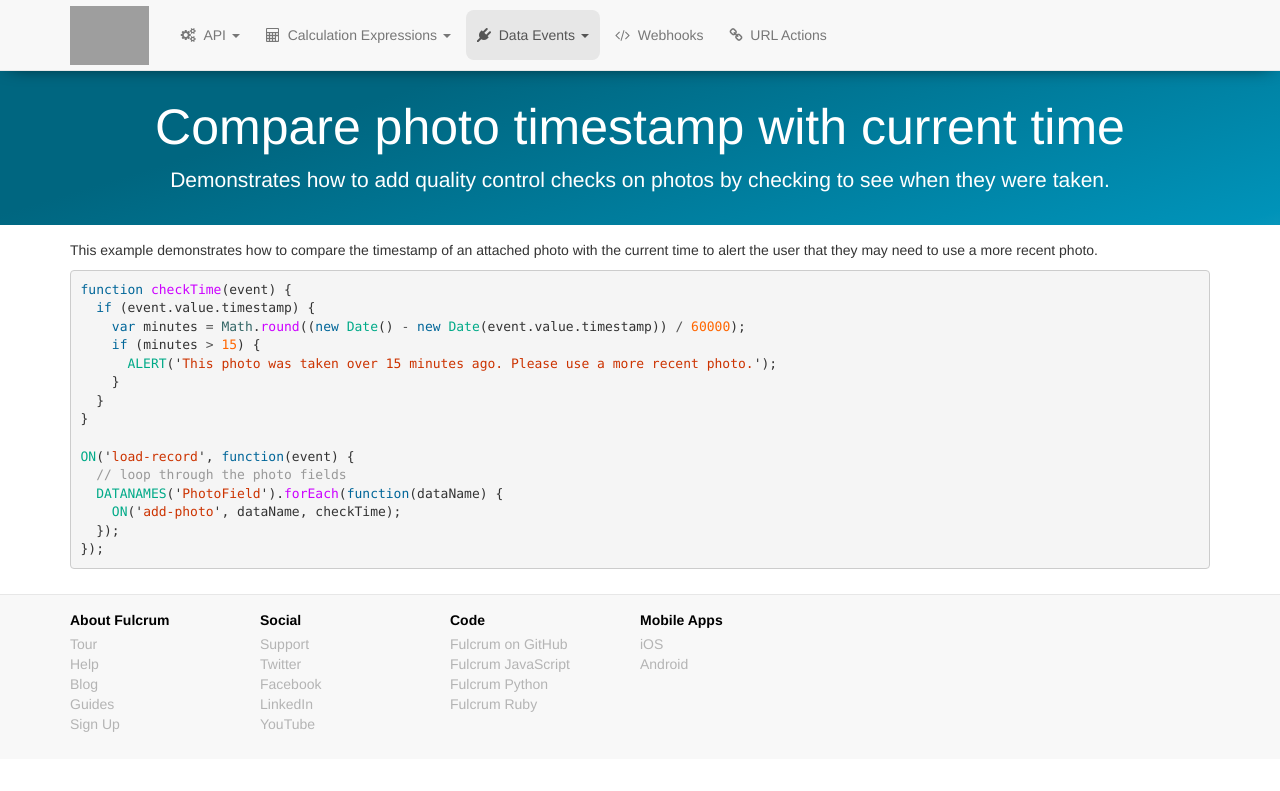
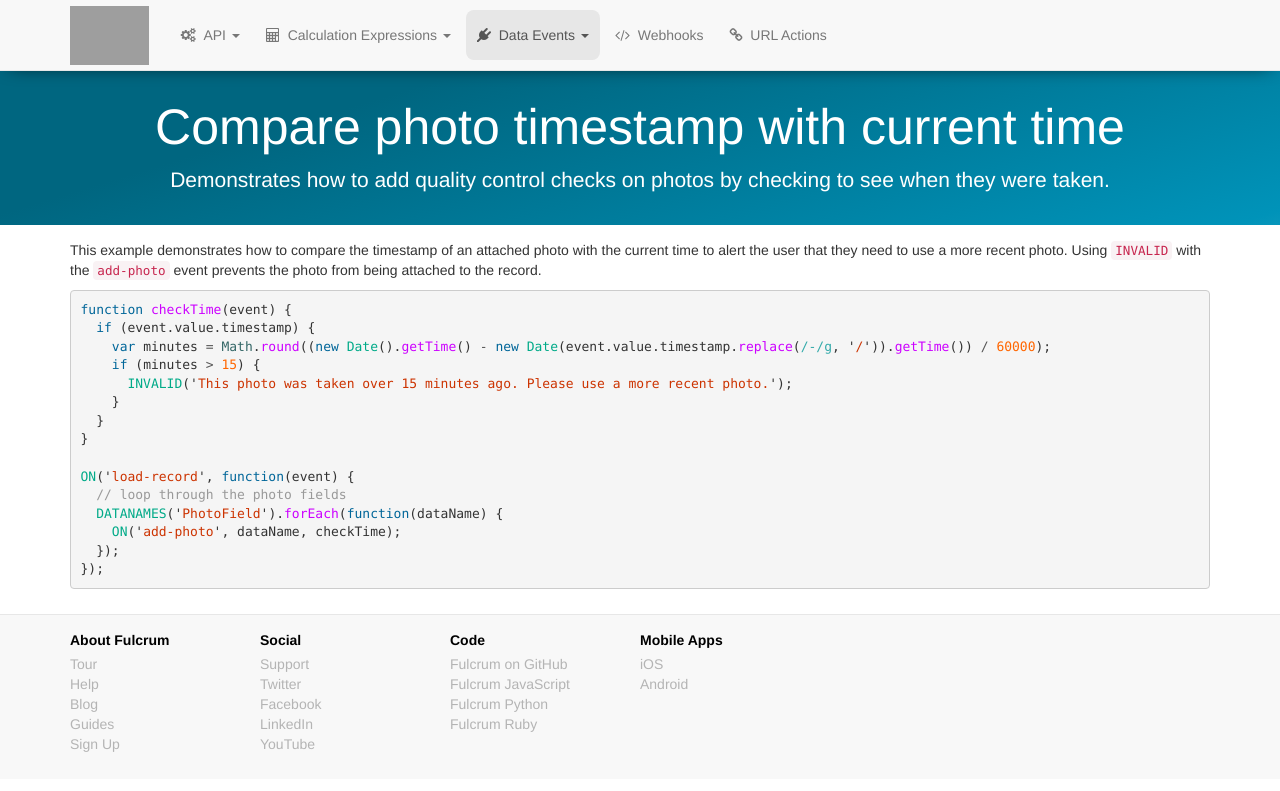
Before and after one commit to rylincoln/developer.fulcrumapp.com, a Jekyll site: the page built from _data-event-examples/compare-photo-time.md, in a window 1280 px wide. Shown: the top 791 px of the page. Built offline with Jekyll 4.4.1, drawn with Linux system fonts in a browser that asks for light colours; nearby versions of some CDN libraries; grey boxes are pictures that could not be loaded.

Commit message:
Update example
Make timestamp parsable on iOS and replace ALERT with INVALID.

````diff
--- a/_data-event-examples/compare-photo-time.md
+++ b/_data-event-examples/compare-photo-time.md
@@ -9,14 +9,14 @@ tags:
   - qa/qc
 ---
 
-This example demonstrates how to compare the timestamp of an attached photo with the current time to alert the user that they may need to use a more recent photo.
+This example demonstrates how to compare the timestamp of an attached photo with the current time to alert the user that they need to use a more recent photo. Using [`INVALID`](/data-events/reference/invalid/) with the `add-photo` event prevents the photo from being attached to the record.
 
 ```js
 function checkTime(event) {
   if (event.value.timestamp) {
-    var minutes = Math.round((new Date() - new Date(event.value.timestamp)) / 60000);
+    var minutes = Math.round((new Date().getTime() - new Date(event.value.timestamp.replace(/-/g, '/')).getTime()) / 60000);
     if (minutes > 15) {
-      ALERT('This photo was taken over 15 minutes ago. Please use a more recent photo.');
+      INVALID('This photo was taken over 15 minutes ago. Please use a more recent photo.');
     }
   }
 }
````
